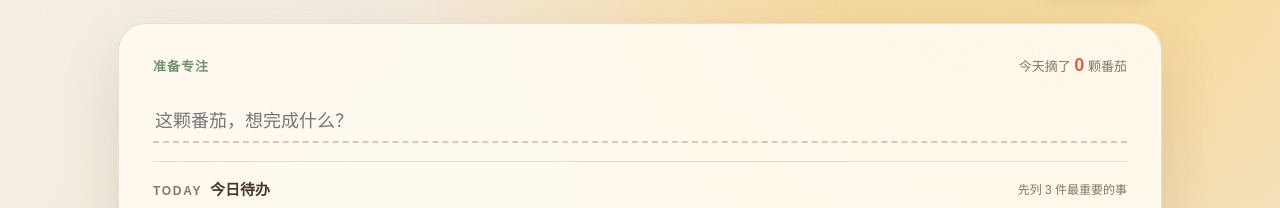
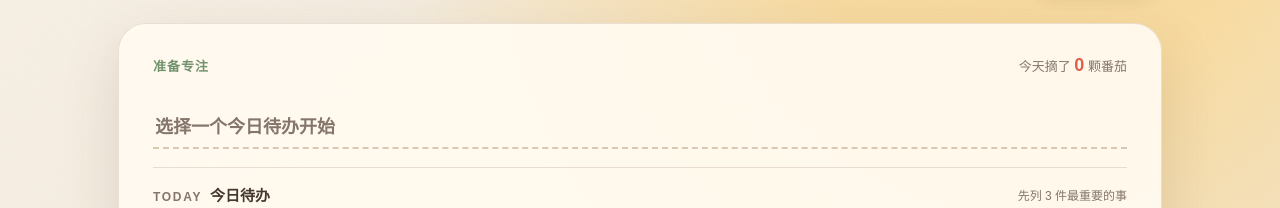
Before and after one commit to luoqing/pomopet-macos, a website built with Vite: page src/ui/index.html in a window 1280 px wide. Shown: the part 162-370 px from the top of the page. Built offline with nearby package versions, Linux system fonts and the light colour scheme.

Commit message:
fix: show current task as read-only

```diff
--- a/src/ui/control.js
+++ b/src/ui/control.js
@@ -235,8 +235,7 @@ function render(next) {
   renderTimerClock();
   $('#todayCount').textContent = timer.todayCount || 0;
   renderTodayReward();
-  const selectedTodo = activeTodo();
-  if (document.activeElement !== $('#task')) $('#task').value = timer.task || selectedTodo?.title || '';
+  renderTaskDisplay();
   $('#phase').textContent = timer.status === 'idle' || timer.status === 'stopped' ? '准备专注' : timer.phase === 'break' ? '休息一下' : timer.status === 'paused' ? '暂停中' : '末末陪你专注中';
   $('#mainAction').textContent = timer.status === 'paused' ? '继续' : timer.status === 'running' ? '暂停' : '开始专注';
   $('#complete').textContent = timer.phase === 'break' ? '结束休息' : '提前完成';
@@ -281,6 +280,12 @@ function renderTodayReward() {
   const rewardUnit = sessions.persona?.draft?.rewardUnit === 'biscuit' ? 'biscuit' : 'tomato';
   $('#todayRewardVerb').textContent = rewardUnit === 'biscuit' ? '今天喂了' : '今天摘了';
   $('#todayRewardNoun').textContent = rewardUnit === 'biscuit' ? '块饼干' : '颗番茄';
+}
+
+function renderTaskDisplay() {
+  const task = String(state.timer?.task || activeTodo()?.title || '').trim();
+  $('#task').textContent = task || '选择一个今日待办开始';
+  $('#task').classList.toggle('is-empty', !task);
 }
 
 function compactDuration(ms) {
@@ -842,14 +847,12 @@ const saveCustomDurations = () => {
   });
   return customDurationSaveChain;
 };
-$('#mainAction').onclick = async () => { const timer = state.timer; if (timer.status === 'running') return command('timer:pause'); if (timer.status === 'paused') return command('timer:resume'); if (selectedPreset === 'custom' && !await saveCustomDurations()) return; const preset = selectedDurations(); const todo = activeTodo(); return command('timer:start', { task: $('#task').value || todo?.title || '', todoId: todo?.id || null, focusMinutes: preset[0], breakMinutes: preset[1] }); };
+$('#mainAction').onclick = async () => { const timer = state.timer; if (timer.status === 'running') return command('timer:pause'); if (timer.status === 'paused') return command('timer:resume'); if (selectedPreset === 'custom' && !await saveCustomDurations()) return; const preset = selectedDurations(); const todo = activeTodo(); return command('timer:start', { task: timer.task || todo?.title || '', todoId: todo?.id || null, focusMinutes: preset[0], breakMinutes: preset[1] }); };
 [$('#focusMinutes'), $('#breakMinutes')].forEach((input) => {
   input.oninput = rememberCustomDurationDraft;
   input.onchange = () => { void saveCustomDurations(); };
   input.onkeydown = (event) => { if (event.key === 'Enter') { event.preventDefault(); input.blur(); } };
 });
-$('#task').onblur = async () => { const task = $('#task').value; if (task.trim() !== (state.timer.task || '').trim()) await sendCommand('timer:updateTask', { task }); };
-$('#task').onkeydown = (event) => { if (event.key === 'Enter') { event.preventDefault(); $('#task').blur(); } };
 $('#todoTitle').oninput = (event) => editSession('todoAdd', { title: event.target.value });
 $('#todoPriority').onchange = (event) => editSession('todoAdd', { priority: event.target.value });
 $('#todoEstimate').oninput = (event) => editSession('todoAdd', { estimatePomos: Number(event.target.value) || 1 });
--- a/src/ui/index.html
+++ b/src/ui/index.html
@@ -11,7 +11,7 @@
   <main class="shell">
     <header class="masthead"><div><span class="eyebrow">POMOPET · 小狗末末</span><h1>认真工作，也要好好生活。</h1><p>番茄钟负责记得时间，末末负责记得你。</p></div><button class="pet-toggle" id="showPet">把末末叫回来</button></header>
     <section class="workspace"><article class="timer-card paper"><div class="timer-top"><span class="phase" id="phase">准备专注</span><span class="today"><span id="todayRewardVerb">今天摘了</span> <b id="todayCount">0</b> <span id="todayRewardNoun">颗番茄</span></span></div>
-      <input id="task" class="task" maxlength="60" placeholder="这颗番茄，想完成什么？">
+      <div id="task" class="task task-display" role="status" aria-live="polite" aria-label="当前任务">选择一个今日待办开始</div>
       <section class="break-continuation hidden" id="breakContinuation" role="status" aria-live="polite" aria-label="休息结束任务续接"><strong>休息结束，下一颗做什么？</strong><div class="break-continuation-actions"><button class="primary" id="breakContinuationPrimary">继续刚才的任务</button><button id="breakContinuationChoose" aria-controls="breakChooser" aria-expanded="false">换下一件</button><button id="breakContinuationIdle">先不开始</button></div><div class="break-chooser hidden" id="breakChooser"></div></section>
       <section class="todo-panel"><div class="todo-head"><div><span class="todo-kicker">TODAY</span><strong>今日待办</strong></div><span id="todoStats">先列 3 件最重要的事</span></div><div class="todo-entry" id="todoForm"><input id="todoTitle" maxlength="60" placeholder="写下一件要推进的事"><select id="todoPriority" aria-label="优先级"><option value="P0">P0 重要</option><option value="P1" selected>P1 今天</option><option value="P2">P2 顺手</option></select><label class="todo-estimate-field"><input id="todoEstimate" type="number" min="1" max="12" value="1" aria-label="预估番茄数"><span>颗</span></label><button id="addTodo" type="button" aria-label="添加待办" title="添加待办">＋</button></div><p class="form-error todo-add-error" id="todoAddError" role="alert"></p><div class="todo-list" id="todoList"></div></section>
       <div class="clock" id="clock">25:00</div><div class="timer-progress" id="timerProgress" role="progressbar" aria-label="当前计时进度" aria-valuemin="0" aria-valuemax="100" aria-valuenow="0"><i></i></div><div class="presets" id="presets"><button data-preset="25/5" class="selected">25 / 5</button><button data-preset="50/10">50 / 10</button><button data-preset="custom">自定义</button></div><div class="custom-time hidden" id="customTime"><label>专注 <input id="focusMinutes" type="number" min="1" max="180" value="25"> 分钟</label><label>休息 <input id="breakMinutes" type="number" min="1" max="60" value="5"> 分钟</label></div><div class="actions"><button class="primary" id="mainAction">开始专注</button><button id="complete">提前完成</button><button id="stop">停止</button></div><p class="hint" id="timerHint">末末会安静趴好，绝不先刷手机。</p>
--- a/src/ui/styles.css
+++ b/src/ui/styles.css
@@ -175,9 +175,18 @@ a {
   padding: 9px 2px;
   font-size: 18px;
   outline: none;
-}
-.task:focus {
-  border-color: var(--tomato);
+  -webkit-app-region: no-drag;
+}
+.task-display {
+  min-height: 47px;
+  display: flex;
+  align-items: center;
+  color: var(--ink);
+  font-weight: 800;
+}
+.task-display.is-empty {
+  color: var(--muted);
+  font-weight: 600;
 }
 .break-continuation {
   margin-top: 14px;
```
Also changed, not shown: tests/ui/control.spec.js (+18 -13 lines).
